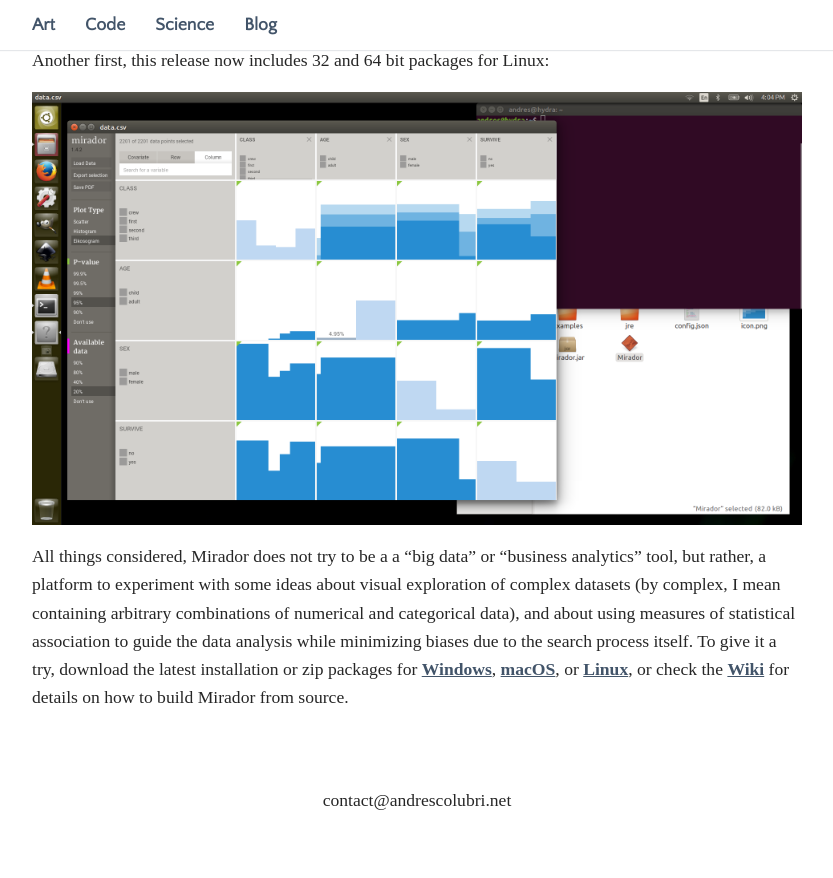
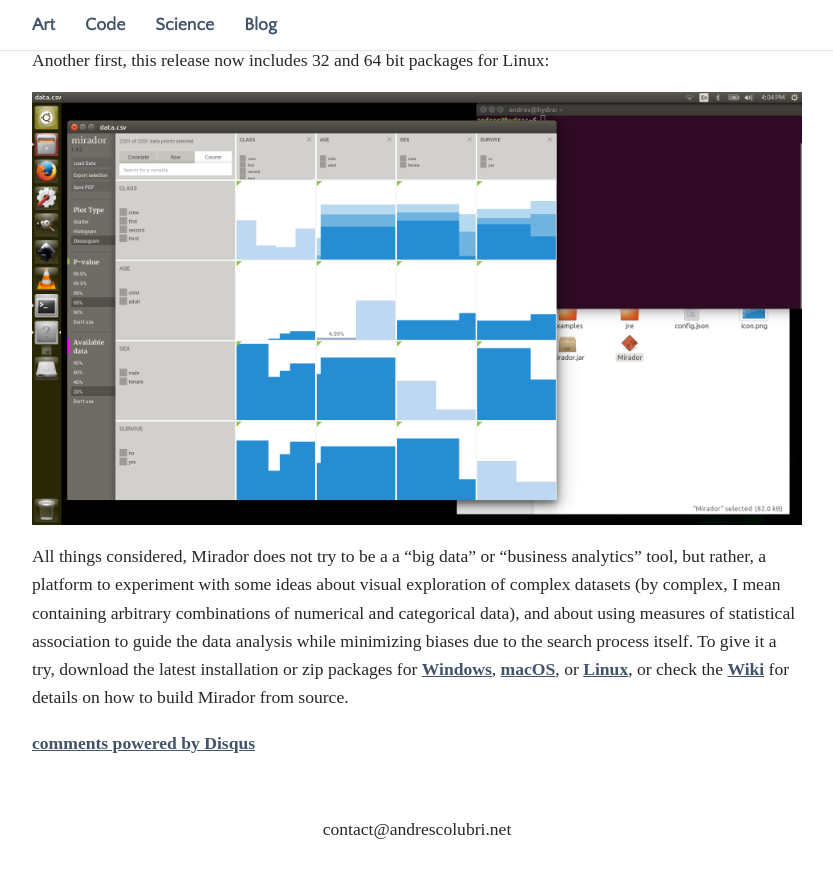
Before and after one commit to codeanticode/andrescolubri.net, a Jekyll site: the page built from collections/_posts/2017-09-18-mirador-update.markdown, in a window 1280 px wide and 900 px high, scrolled down 1573 px. Shown: the top 878 px of the window, without its empty margins (223-1056 px from the left). Built offline with Jekyll 4.4.1, drawn with Linux system fonts in a browser that asks for light colours; some web fonts are replaced; comment, search, counter and statistics services are not loaded; some of the changed lines change nothing that is shown.

Commit message:
re-enabled comments in posts

```diff
--- a/_layouts/post.html
+++ b/_layouts/post.html
@@ -6,3 +6,22 @@
 <time>{{ page.date | date: "%b %-d, %Y" }}{% if page.author %} • {{ page.author }}{% endif %}{% if page.meta %} • {{ page.meta }}{% endif %}</time>
 
 {{ content }}
+
+{% if page.comments %}
+<div id="disqus_thread"></div>
+    <script type="text/javascript">
+        /* * * CONFIGURATION VARIABLES: EDIT BEFORE PASTING INTO YOUR WEBPAGE * * */
+        var disqus_shortname = 'http-andrescolubri-net'; // required: replace example with your forum shortname
+        var disqus_developer = 1; // Comment out when the site is live
+        var disqus_identifier = "{{ page.url }}";
+
+        /* * * DON'T EDIT BELOW THIS LINE * * */
+        (function() {
+            var dsq = document.createElement('script'); dsq.type = 'text/javascript'; dsq.async = true;
+            dsq.src = '//' + disqus_shortname + '.disqus.com/embed.js';
+            (document.getElementsByTagName('head')[0] || document.getElementsByTagName('body')[0]).appendChild(dsq);
+        })();
+    </script>
+    <noscript>Please enable JavaScript to view the <a href="http://disqus.com/?ref_noscript">comments powered by Disqus.</a></noscript>
+    <a href="http://disqus.com" class="dsq-brlink">comments powered by <span class="logo-disqus">Disqus</span></a>
+{% endif %}
```
